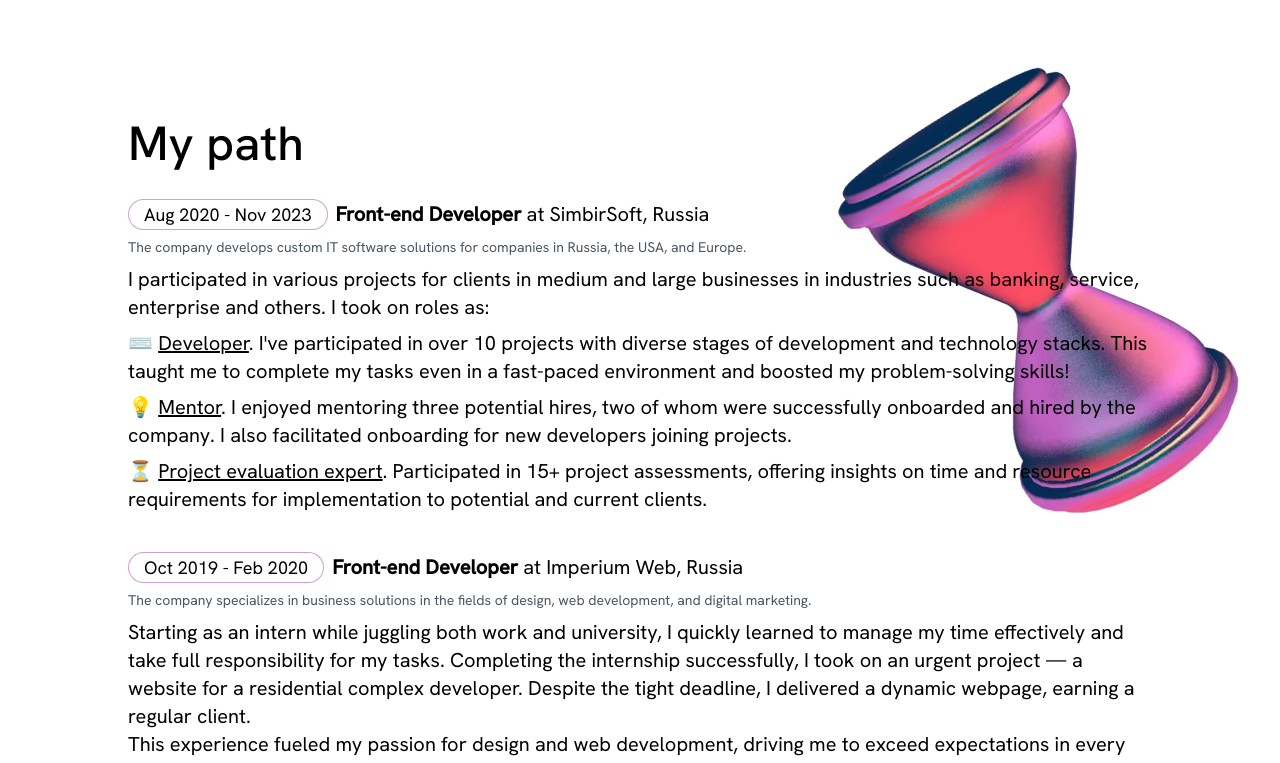
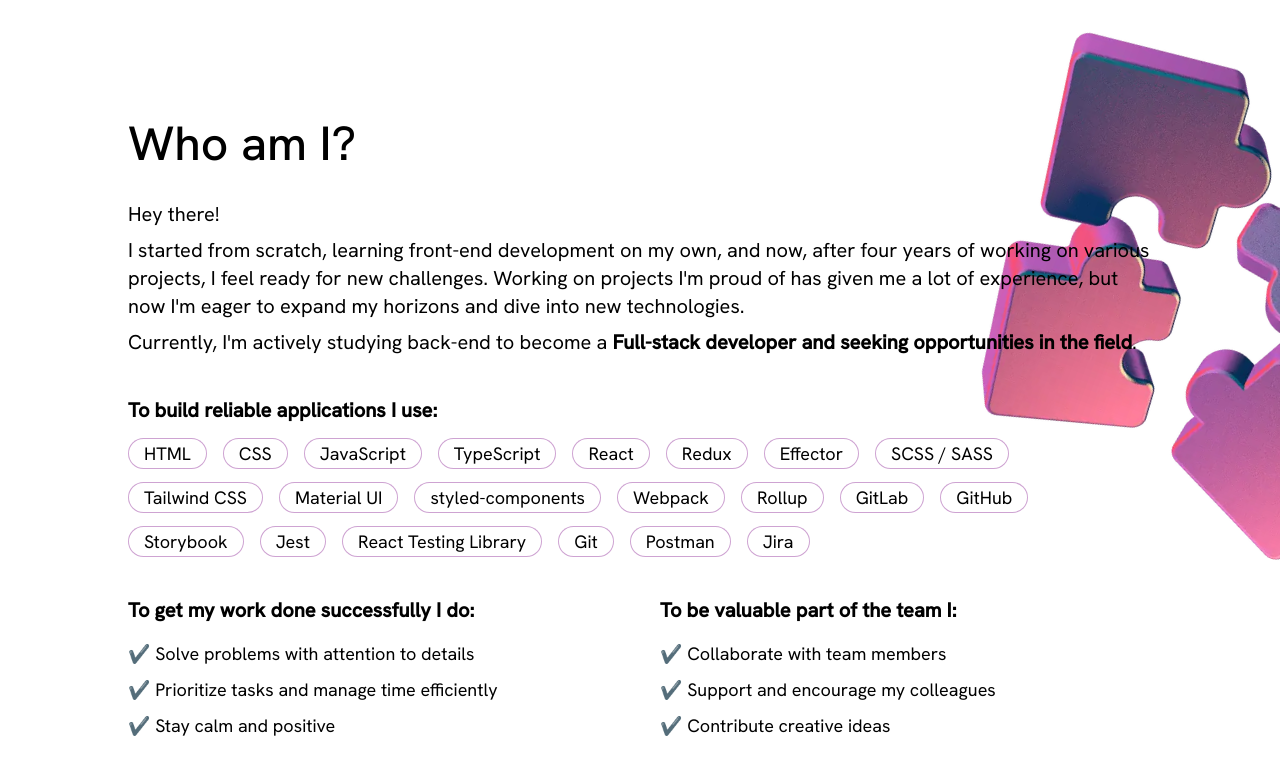
Before and after one commit to EllinaSo/EllinaSo.github.io, a React (Create React App) app: page / in a window 1280 px wide. Shown: the part 720-1483 px from the top of the page. Built offline with nearby package versions, Linux system fonts and the light colour scheme; the HTML template or start-up script is replaced by a standard one.

Commit message:
Added About section

```diff
--- a/src/App.js
+++ b/src/App.js
@@ -1,3 +1,4 @@
+import About from './components/About';
 import Home from './components/Home';
 import Experience from './components/Experience';
 import ContactForm from './components/ContactForm';
@@ -9,6 +10,7 @@
     <div className="App background-slate-50 overflow-hidden">
       <NavBar />
       <Home />
+      <About />
       <Experience />
       <ContactForm />
       <Footer />
--- /dev/null
+++ b/src/components/About/components/List/index.jsx
@@ -0,0 +1,21 @@
+import React from 'react';
+import Badge from '../../../shared/Badge';
+
+const List = ({ items, label, className, badges }) => (
+  <div className={className}>
+    <p className="mb-4 font-bold">{label}</p>
+    <ul className={`flex text-lg ${badges ? ' flex-wrap gap-4' : 'flex-col gap-2'}`}>
+      {items.map((item, index) =>
+        badges ? (
+          <li key={index} className="block">
+            <Badge>{item}</Badge>
+          </li>
+        ) : (
+          <li key={index}>✔️ {item}</li>
+        )
+      )}
+    </ul>
+  </div>
+);
+
+export default List;
--- /dev/null
+++ b/src/components/About/index.jsx
@@ -0,0 +1,61 @@
+import React from 'react';
+import Section from '../shared/Section';
+import puzzle from '../../assets/puzzle.webp';
+import List from './components/List';
+
+const SKILLS = [
+  'HTML',
+  'CSS',
+  'JavaScript',
+  'TypeScript',
+  'React',
+  'Redux',
+  'Effector',
+  'SCSS / SASS',
+  'Tailwind CSS',
+  'Material UI',
+  'styled-components',
+  'Webpack',
+  'Rollup',
+  'GitLab',
+  'GitHub',
+  'Storybook',
+  'Jest',
+  'React Testing Library',
+  'Git',
+  'Postman',
+  'Jira',
+];
+
+const ACTIONS = [
+  'Solve problems with attention to details',
+  'Prioritize tasks and manage time efficiently',
+  'Stay calm and positive',
+];
+
+const TEAMWORK = ['Collaborate with team members', 'Support and encourage my colleagues', 'Contribute creative ideas'];
+
+const About = () => (
+  <Section title="Who am I?" sectionName="about" imgSrc={puzzle} imgClassName="rotate-[110deg]">
+    <p className="mb-2">Hey there!</p>
+    <p className="mb-2">
+      I started from scratch, learning front-end development on my own, and now, after four years of working on various
+      projects, I feel ready for new challenges. Working on projects I'm proud of has given me a lot of experience, but
+      now I'm eager to expand my horizons and dive into new technologies.
+    </p>
+
+    <p className="mb-10">
+      Currently, I'm actively studying back-end to become a{' '}
+      <span className="font-bold">Full-stack developer and seeking opportunities in the field</span>.
+    </p>
+
+    <List label="To build reliable applications I use:" items={SKILLS} className="mb-10" badges />
+
+    <div className="grid grid-cols-1 md:grid-cols-2 gap-10">
+      <List label="To get my work done successfully I do:" items={ACTIONS} />
+      <List label="To be valuable part of the team I:" items={TEAMWORK} />
+    </div>
+  </Section>
+);
+
+export default About;
```
Also changed, not shown: src/assets/puzzle.webp (added).
